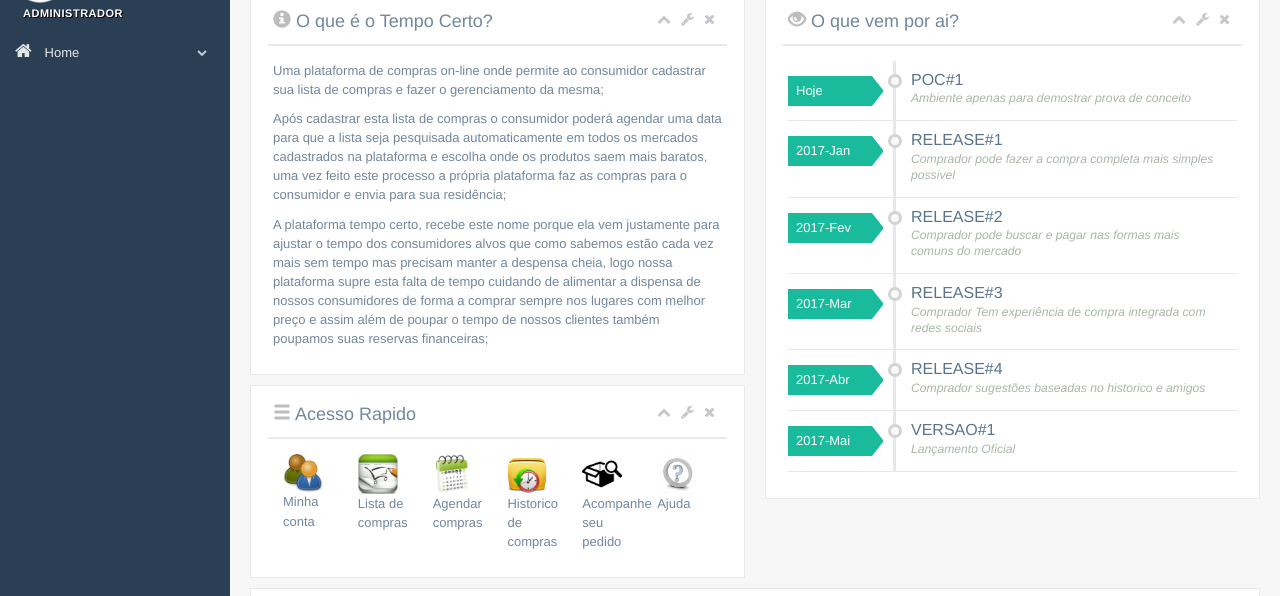
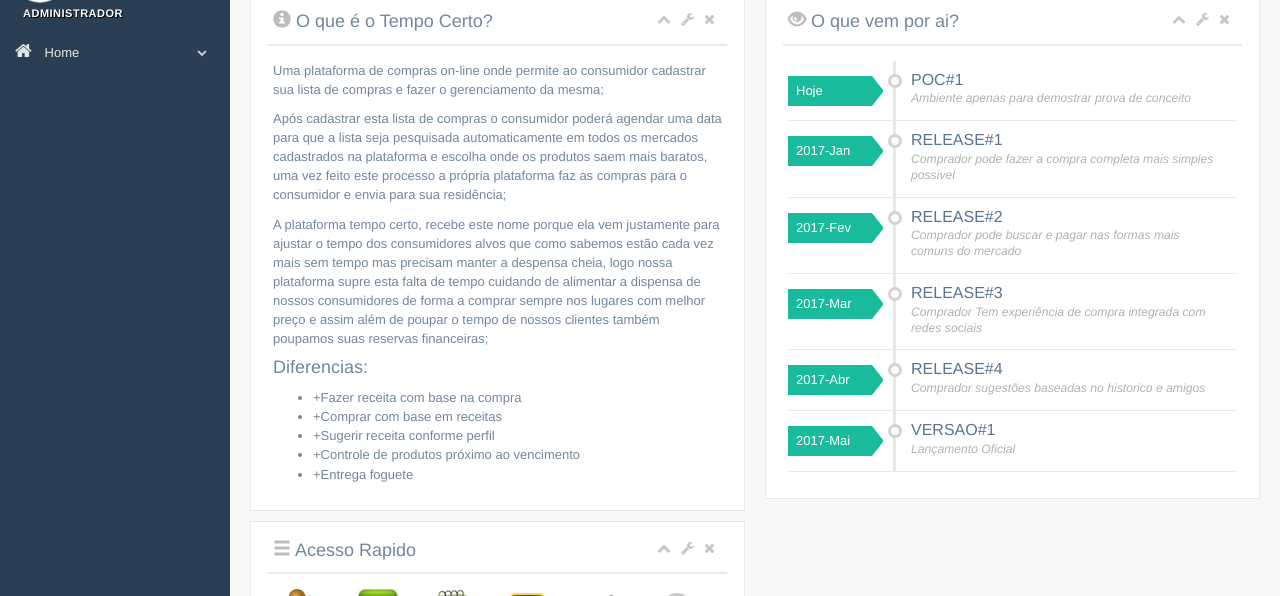
Before and after one commit to rpassosfranco/rpassosfranco.github.io, a plain HTML site: page projetos/TempoCerto/index.html in a window 1280 px wide. Shown: the part 130-726 px from the top of the page. Drawn offline with Linux system fonts and the light colour scheme.

Commit message:
Add files via upload
Adicionado diferenciais

```diff
--- a/projetos/TempoCerto/index.html
+++ b/projetos/TempoCerto/index.html
@@ -227,7 +227,16 @@
 						<p>Uma plataforma de compras on-line onde permite ao consumidor cadastrar sua lista de compras e fazer o gerenciamento da mesma;<p>
 					  <p>Após cadastrar esta lista de compras o consumidor poderá agendar uma data para que a lista seja pesquisada automaticamente em todos os mercados cadastrados na plataforma e escolha onde os produtos saem mais baratos, uma vez feito este processo a própria plataforma faz as compras para o consumidor e envia para sua residência;</p>
 					  <p>A plataforma tempo certo, recebe este nome porque ela vem justamente para ajustar o tempo dos consumidores alvos que como sabemos estão cada vez mais sem tempo mas precisam manter a despensa cheia, logo nossa plataforma supre esta falta de tempo cuidando de alimentar a dispensa de nossos consumidores de forma a comprar sempre nos lugares com melhor preço e assim além de poupar o tempo de nossos clientes também poupamos suas reservas financeiras;</p>
-                  </div>
+
+					<h2>Diferencias:</h2>
+					<ul>
+					 <li>+Fazer receita com base na compra </li>
+					<li>+Comprar com base em receitas</li>
+					<li>+Sugerir receita conforme perfil</li>
+					<li>+Controle de produtos próximo ao vencimento</li>
+					<li>+Entrega foguete </li>
+				    </ul>
+				  </div>
                 </div>
 
 
```
